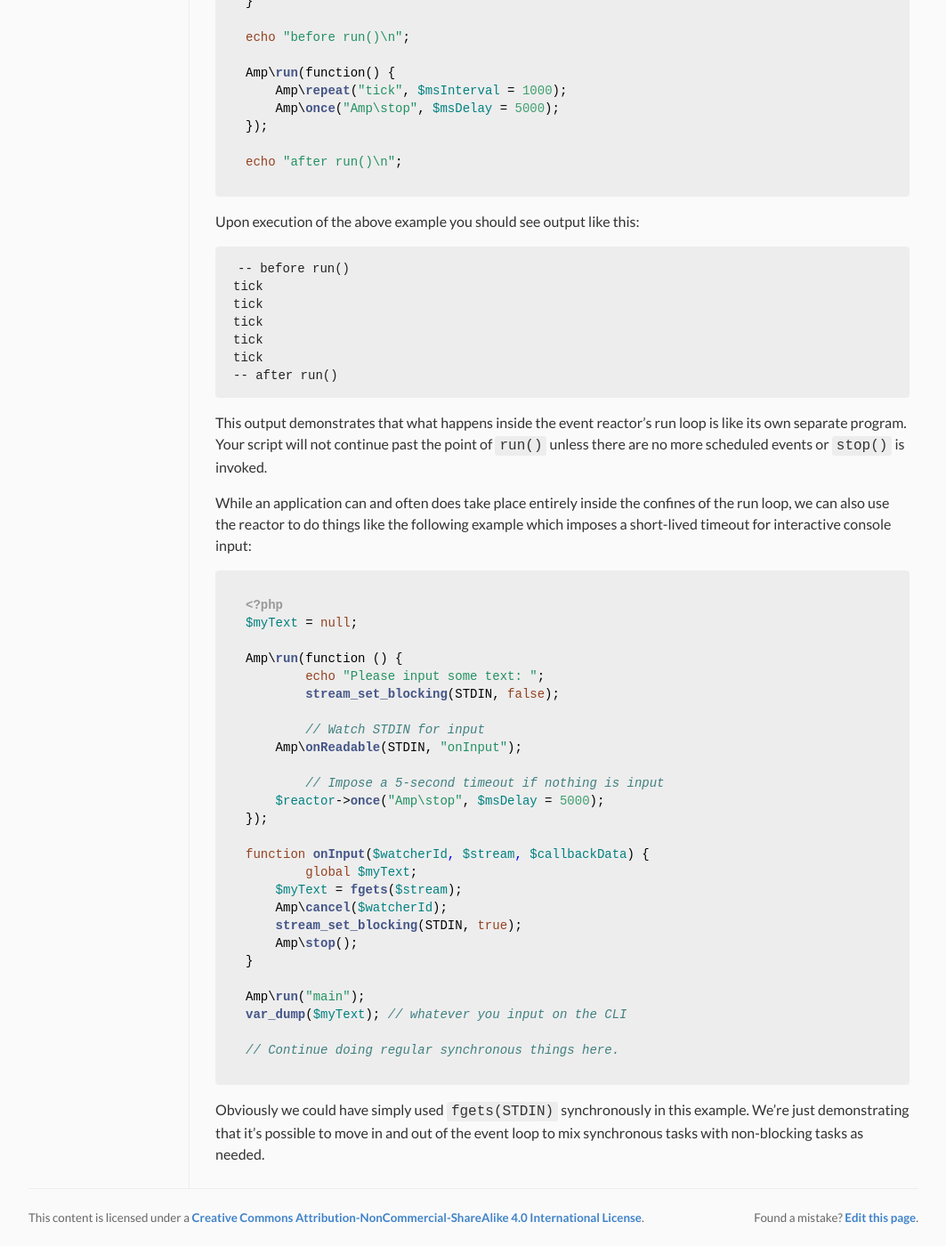
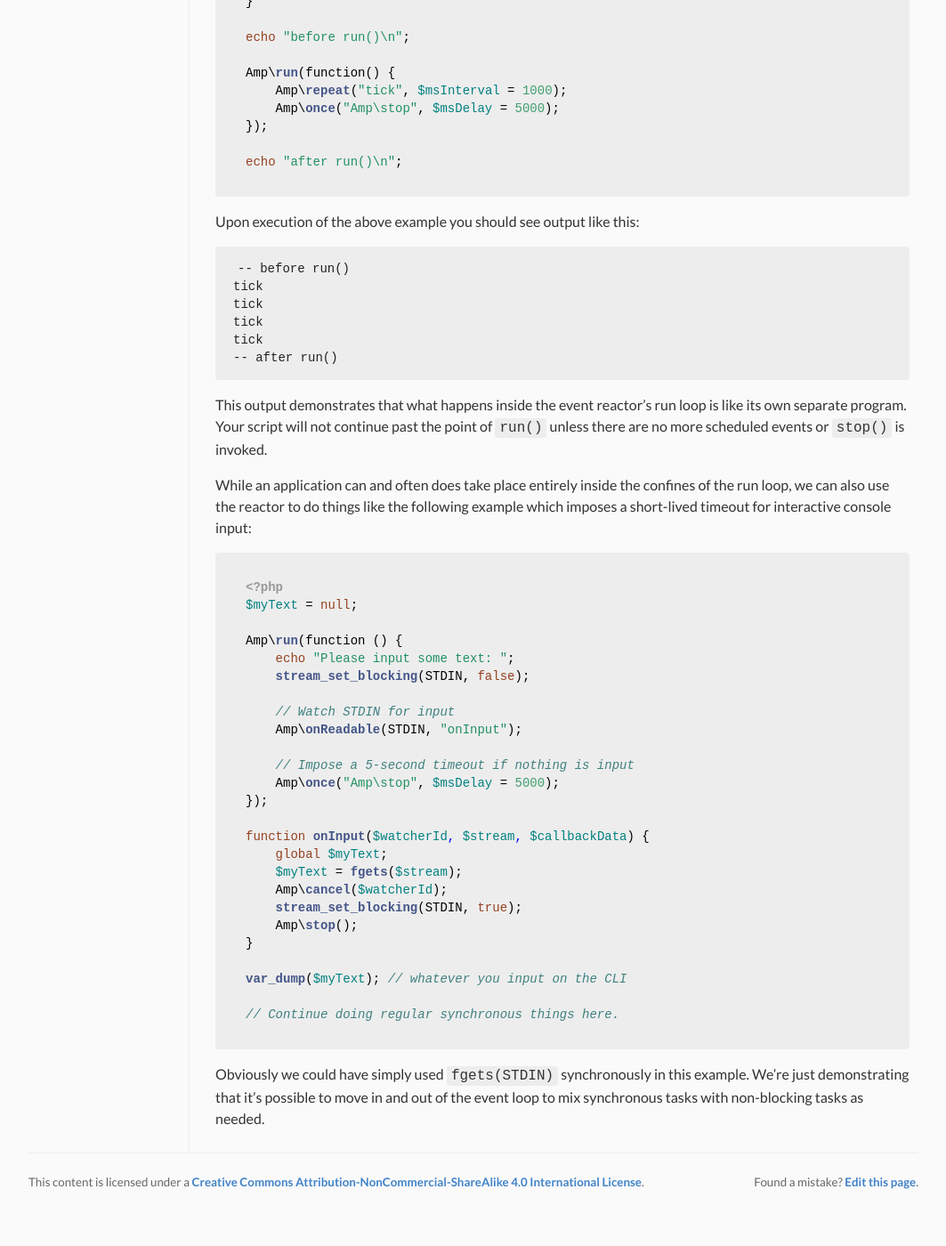
Before and after one commit to amphp/amphp.github.io, a Jekyll site: the page built from docs/amp/reactor-concepts.md, in a window 1280 px wide and 1400 px high, scrolled down 1271 px. Shown: the whole window at 89% size, without its empty margins (108-1171 px from the left). Built offline with Jekyll 4.4.1, drawn with Linux system fonts in a browser that asks for light colours; nearby versions of some CDN libraries; after the commit the page ends 2631 px from its top, so only the background shows below that.

Commit message:
Fix basic code sample and indents

````diff
--- a/docs/amp/reactor-concepts.md
+++ b/docs/amp/reactor-concepts.md
@@ -59,7 +59,6 @@ tick
 tick
 tick
 tick
-tick
 -- after run()
 ```
 
@@ -72,25 +71,24 @@ While an application can and often does take place entirely inside the confines
 $myText = null;
 
 Amp\run(function () {
-	echo "Please input some text: ";
-	stream_set_blocking(STDIN, false);
+    echo "Please input some text: ";
+    stream_set_blocking(STDIN, false);
 
-	// Watch STDIN for input
+    // Watch STDIN for input
     Amp\onReadable(STDIN, "onInput");
 
-	// Impose a 5-second timeout if nothing is input
-    $reactor->once("Amp\stop", $msDelay = 5000);
+    // Impose a 5-second timeout if nothing is input
+    Amp\once("Amp\stop", $msDelay = 5000);
 });
 
 function onInput($watcherId, $stream, $callbackData) {
-	global $myText;
+    global $myText;
     $myText = fgets($stream);
     Amp\cancel($watcherId);
     stream_set_blocking(STDIN, true);
     Amp\stop();
 }
 
-Amp\run("main");
 var_dump($myText); // whatever you input on the CLI
 
 // Continue doing regular synchronous things here.
````
